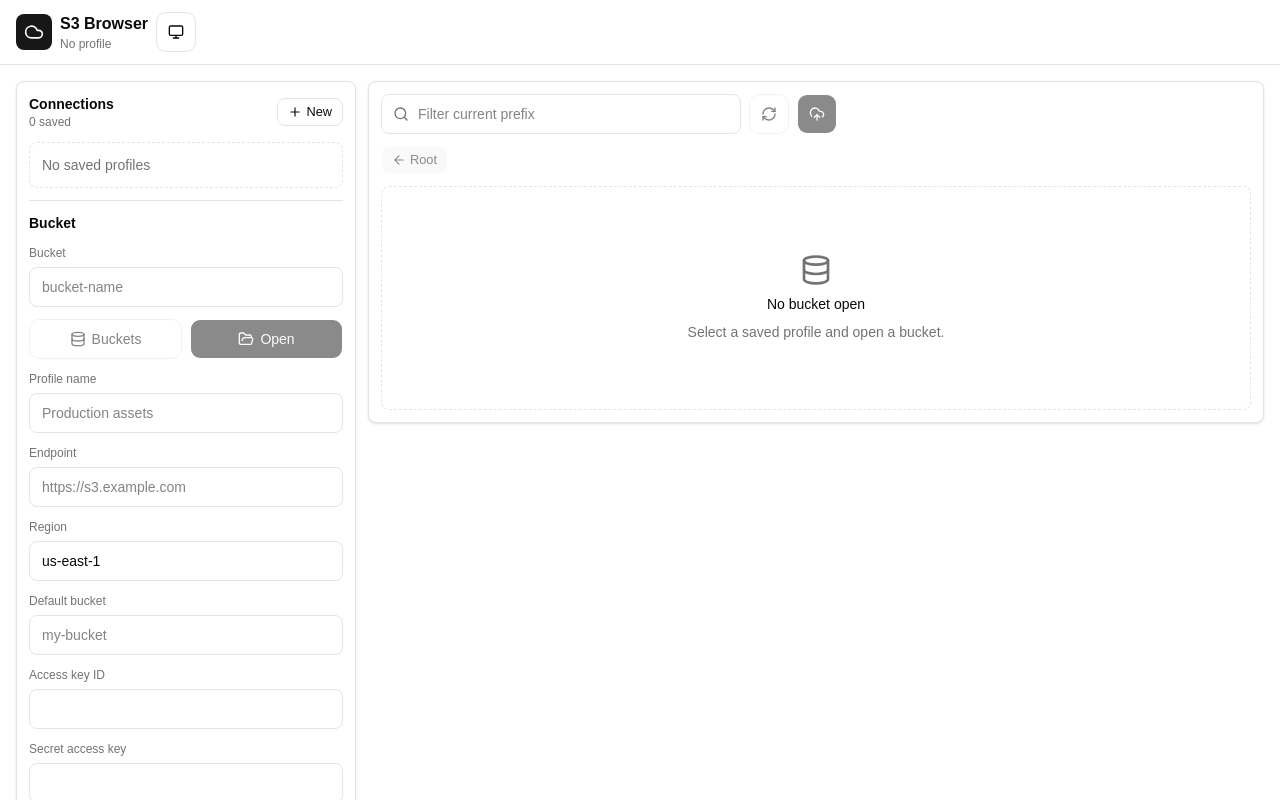
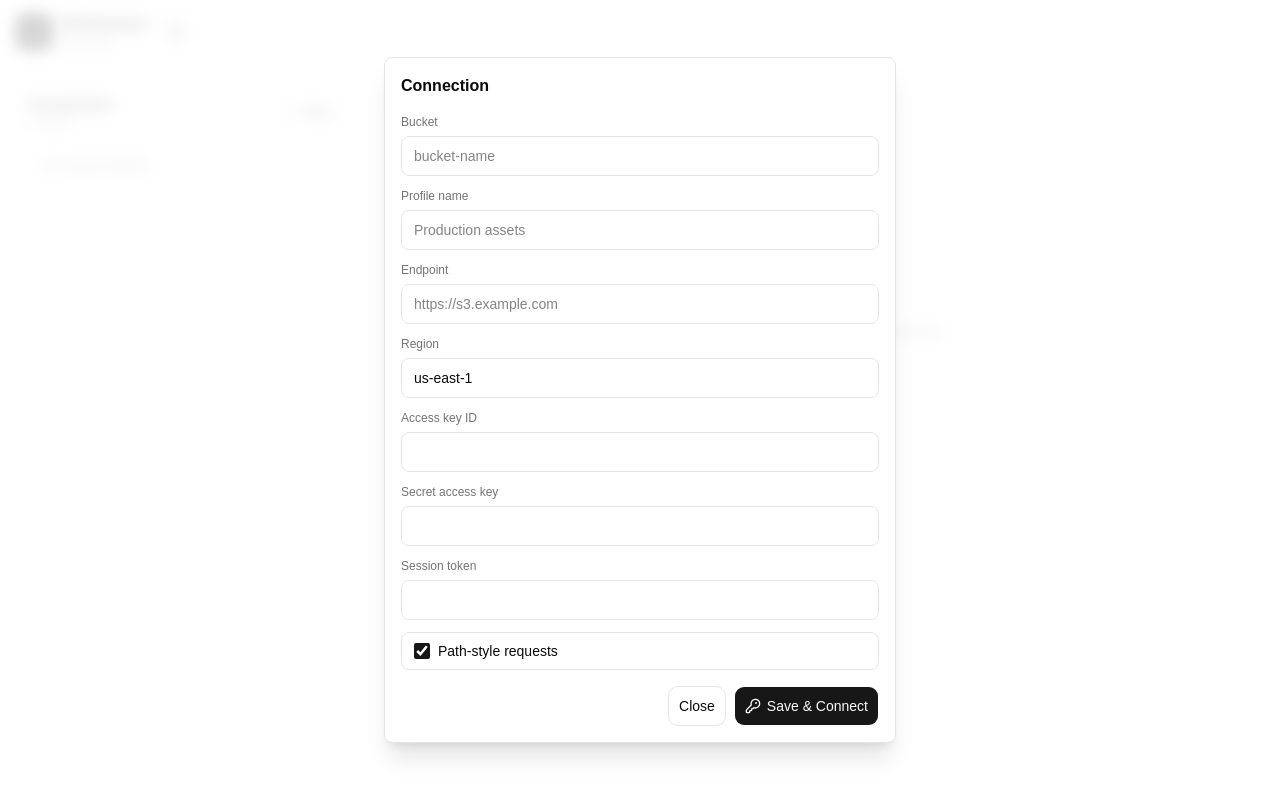
Before and after one commit to dodysat/s3browser, a React (Vite) app: page / in a window 1280 px wide. Shown: the top 800 px of the page. Built offline with nearby package versions, Linux system fonts and the light colour scheme.

Commit message:
feat: implement delete functionality for S3 objects and enhance connection management

```diff
--- a/src/App.tsx
+++ b/src/App.tsx
@@ -27,12 +27,11 @@ import {
 } from "@/lib/profile-storage"
 import {
   createPresignedObjectUrl,
+  deleteObject,
   formatS3Error,
-  listBuckets,
   listObjects,
   uploadObject,
   type BrowserEntry,
-  type BucketSummary,
   type ObjectListingCacheInfo,
 } from "@/lib/s3"
 
@@ -68,7 +67,6 @@ export function App() {
   const [bucketName, setBucketName] = React.useState(
     () => initialProfile?.bucket ?? ""
   )
-  const [buckets, setBuckets] = React.useState<BucketSummary[]>([])
   const [currentPrefix, setCurrentPrefix] = React.useState("")
   const [entries, setEntries] = React.useState<BrowserEntry[]>([])
   const [objectListingCacheInfo, setObjectListingCacheInfo] =
@@ -81,9 +79,12 @@ export function App() {
   const [isProfilePanelOpen, setIsProfilePanelOpen] = React.useState(
     () => profiles.length === 0
   )
-  const [isBucketListLoading, setIsBucketListLoading] = React.useState(false)
+  const [isConnectionEditorOpen, setIsConnectionEditorOpen] = React.useState(
+    () => profiles.length === 0
+  )
   const [isEntryListLoading, setIsEntryListLoading] = React.useState(false)
   const [openingKey, setOpeningKey] = React.useState<string | null>(null)
+  const [deletingKey, setDeletingKey] = React.useState<string | null>(null)
   const [uploadState, setUploadState] = React.useState<UploadState | null>(null)
   const [presignedFallback, setPresignedFallback] = React.useState<{
     name: string
@@ -137,6 +138,27 @@ export function App() {
     }))
   }
 
+  function resetConnectionEditor() {
+    const profile =
+      (editingProfileId
+        ? profiles.find((nextProfile) => nextProfile.id === editingProfileId)
+        : null) ??
+      activeProfile ??
+      profiles.at(0) ??
+      null
+
+    setEditingProfileId(profile?.id ?? null)
+    setProfileForm(profile ? profileToDraft(profile) : createEmptyProfileDraft())
+  }
+
+  function handleConnectionEditorOpenChange(open: boolean) {
+    setIsConnectionEditorOpen(open)
+
+    if (!open) {
+      resetConnectionEditor()
+    }
+  }
+
   function validateDraft() {
     const endpoint = profileForm.endpoint.trim()
 
@@ -156,6 +178,10 @@ export function App() {
 
     if (!profileForm.secretAccessKey) {
       return "Secret access key is required."
+    }
+
+    if (!profileForm.bucket.trim()) {
+      return "Bucket is required."
     }
 
     return null
@@ -194,40 +220,22 @@ export function App() {
   }
 
   function rememberBucket(profileId: string, nextBucketName: string) {
-    const nextProfiles = profiles.map((profile) =>
-      profile.id === profileId ? { ...profile, bucket: nextBucketName } : profile
-    )
+    setProfilesState((currentProfiles) => {
+      const nextProfiles = currentProfiles.map((profile) =>
+        profile.id === profileId
+          ? { ...profile, bucket: nextBucketName }
+          : profile
+      )
 
-    commitProfiles(nextProfiles)
+      saveProfiles(nextProfiles)
+
+      return nextProfiles
+    })
     setProfileForm((currentDraft) =>
       editingProfileId === profileId
         ? { ...currentDraft, bucket: nextBucketName }
         : currentDraft
     )
-  }
-
-  async function refreshBuckets(profile = activeProfile) {
-    if (!profile) {
-      setNotice({ type: "error", text: "Save a profile first." })
-      return
-    }
-
-    setIsBucketListLoading(true)
-    setPresignedFallback(null)
-
-    try {
-      const nextBuckets = await listBuckets(profile)
-      setBuckets(nextBuckets)
-      setNotice(null)
-    } catch (error) {
-      setBuckets([])
-      setNotice({
-        type: "error",
-        text: `Bucket list failed. Direct bucket entry is still available. ${formatS3Error(error)}`,
-      })
-    } finally {
-      setIsBucketListLoading(false)
-    }
   }
 
   const loadEntries = React.useCallback(async function loadEntries({
@@ -394,42 +402,70 @@ export function App() {
       return
     }
 
+    setIsConnectionEditorOpen(false)
     setIsProfilePanelOpen(false)
-    await refreshBuckets(savedProfile)
-
-    if (savedProfile.bucket) {
-      await openBucket(savedProfile.bucket, savedProfile)
-    }
-  }
-
-  function handleSaveProfile() {
-    persistDraft()
+    await openBucket(savedProfile.bucket, savedProfile)
   }
 
   function handleNewProfile() {
     setEditingProfileId(null)
     setProfileForm(createEmptyProfileDraft())
-    setBucketName("")
-    setBuckets([])
+    setNotice(null)
+    setIsConnectionEditorOpen(true)
+  }
+
+  async function handleConnectProfile(profile: S3Profile) {
+    setEditingProfileId(profile.id)
+    setProfileForm(profileToDraft(profile))
+    setActiveProfileId(profile.id)
+    setBucketName(profile.bucket)
     setEntries([])
     setCurrentPrefix("")
     setNextContinuationToken(null)
     setObjectListingCacheInfo(null)
     setNotice(null)
+    setIsConnectionEditorOpen(false)
+    setIsProfilePanelOpen(false)
+    await openBucket(profile.bucket, profile)
   }
 
-  function handleSelectProfile(profile: S3Profile) {
+  function handleEditProfile(profile: S3Profile) {
     setEditingProfileId(profile.id)
     setProfileForm(profileToDraft(profile))
-    setActiveProfileId(profile.id)
-    setBucketName(profile.bucket)
-    setBuckets([])
-    setEntries([])
-    setCurrentPrefix("")
-    setNextContinuationToken(null)
-    setObjectListingCacheInfo(null)
     setNotice(null)
-    setIsProfilePanelOpen(false)
+    setIsConnectionEditorOpen(true)
+  }
+
+  function createDuplicateProfileName(profileName: string) {
+    const baseName = `${profileName} copy`
+
+    if (!profiles.some((profile) => profile.name === baseName)) {
+      return baseName
+    }
+
+    let copyIndex = 2
+    let nextName = `${baseName} ${copyIndex}`
+
+    while (profiles.some((profile) => profile.name === nextName)) {
+      copyIndex += 1
+      nextName = `${baseName} ${copyIndex}`
+    }
+
+    return nextName
+  }
+
+  function handleDuplicateProfile(profile: S3Profile) {
+    const duplicatedProfile = createProfile({
+      ...profileToDraft(profile),
+      name: createDuplicateProfileName(profile.name),
+    })
+    const nextProfiles = [...profiles, duplicatedProfile]
+
+    commitProfiles(nextProfiles)
+    setEditingProfileId(duplicatedProfile.id)
+    setProfileForm(profileToDraft(duplicatedProfile))
+    setNotice(null)
+    setIsConnectionEditorOpen(true)
   }
 
   function handleDeleteProfile(profileId: string) {
@@ -458,12 +494,12 @@ export function App() {
         : createEmptyProfileDraft()
     )
     setBucketName(nextActiveProfile?.bucket ?? "")
-    setBuckets([])
     setEntries([])
     setCurrentPrefix("")
     setNextContinuationToken(null)
     setObjectListingCacheInfo(null)
     setNotice(null)
+    setIsConnectionEditorOpen(false)
   }
 
   async function handleEntryOpen(entry: BrowserEntry) {
@@ -515,6 +551,47 @@ export function App() {
       })
     } finally {
       setOpeningKey(null)
+    }
+  }
+
+  async function handleEntryDelete(entry: BrowserEntry) {
+    if (entry.type !== "object") {
+      return
+    }
+
+    if (!activeProfile || !bucketName) {
+      setNotice({ type: "error", text: "Open a bucket first." })
+      return
+    }
+
+    if (!window.confirm(`Delete "${entry.name}"? This cannot be undone.`)) {
+      return
+    }
+
+    setDeletingKey(entry.key)
+    setPresignedFallback(null)
+
+    try {
+      await deleteObject({
+        profile: activeProfile,
+        bucket: bucketName,
+        key: entry.key,
+      })
+      setNotice(null)
+      await loadEntries({
+        profile: activeProfile,
+        bucket: bucketName,
+        prefix: currentPrefix,
+        append: false,
+        cacheMode: "reload",
+      })
+    } catch (error) {
+      setNotice({
+        type: "error",
+        text: formatS3Error(error),
+      })
+    } finally {
+      setDeletingKey(null)
     }
   }
 
@@ -641,29 +718,24 @@ export function App() {
       <main className="mx-auto grid max-w-7xl gap-3 p-3 sm:p-4 lg:grid-cols-[340px_minmax(0,1fr)] lg:items-start">
         <ConnectionPanel
           isOpen={isProfilePanelOpen}
+          isEditorOpen={isConnectionEditorOpen}
           profiles={profiles}
           activeProfile={activeProfile}
           profileForm={profileForm}
-          bucketName={bucketName}
-          buckets={buckets}
-          isBucketListLoading={isBucketListLoading}
-          isEntryListLoading={isEntryListLoading}
+          isConnectLoading={isEntryListLoading}
           onSubmit={(event) => {
             void handleConnect(event)
           }}
           onClose={() => setIsProfilePanelOpen(false)}
+          onEditorOpenChange={handleConnectionEditorOpenChange}
           onNewProfile={handleNewProfile}
-          onSelectProfile={handleSelectProfile}
+          onConnectProfile={(profile) => {
+            void handleConnectProfile(profile)
+          }}
+          onEditProfile={handleEditProfile}
+          onDuplicateProfile={handleDuplicateProfile}
           onDeleteProfile={handleDeleteProfile}
-          onBucketNameChange={setBucketName}
-          onRefreshBuckets={() => {
-            void refreshBuckets()
-          }}
-          onOpenBucket={() => {
-            void openBucket()
-          }}
           onProfileFormChange={patchProfileForm}
-          onSaveProfile={handleSaveProfile}
         />
 
         <ObjectBrowser
@@ -679,6 +751,7 @@ export function App() {
           uploadState={uploadState}
           uploadPercent={uploadPercent}
           openingKey={openingKey}
+          deletingKey={deletingKey}
           nextContinuationToken={nextContinuationToken}
           isEntryListLoading={isEntryListLoading}
           uploadInputRef={uploadInputRef}
@@ -690,6 +763,9 @@ export function App() {
           onEntryOpen={(entry) => {
             void handleEntryOpen(entry)
           }}
+          onEntryDelete={(entry) => {
+            void handleEntryDelete(entry)
+          }}
           onBreadcrumbOpen={openBreadcrumbPrefix}
           onLoadMore={loadMoreEntries}
         />
--- a/src/components/connection-panel.tsx
+++ b/src/components/connection-panel.tsx
@@ -1,73 +1,71 @@
 import * as React from "react"
 import {
-  Database,
-  FolderOpen,
+  Copy,
   KeyRound,
   LoaderCircle,
+  Pencil,
   Plus,
-  Save,
   Trash2,
   X,
 } from "lucide-react"
 
-import { Field, SelectInput, TextInput } from "@/components/form-controls"
+import { Field, TextInput } from "@/components/form-controls"
 import { Button } from "@/components/ui/button"
+import {
+  Dialog,
+  DialogClose,
+  DialogContent,
+  DialogFooter,
+  DialogHeader,
+  DialogTitle,
+} from "@/components/ui/dialog"
 import type { S3Profile, S3ProfileDraft } from "@/lib/profile-storage"
-import type { BucketSummary } from "@/lib/s3"
 import { cn } from "@/lib/utils"
 
 type ConnectionPanelProps = {
   isOpen: boolean
+  isEditorOpen: boolean
   profiles: S3Profile[]
   activeProfile: S3Profile | null
   profileForm: S3ProfileDraft
-  bucketName: string
-  buckets: BucketSummary[]
-  isBucketListLoading: boolean
-  isEntryListLoading: boolean
+  isConnectLoading: boolean
   onSubmit: React.FormEventHandler<HTMLFormElement>
   onClose: () => void
+  onEditorOpenChange: (open: boolean) => void
   onNewProfile: () => void
-  onSelectProfile: (profile: S3Profile) => void
+  onConnectProfile: (profile: S3Profile) => void
+  onEditProfile: (profile: S3Profile) => void
+  onDuplicateProfile: (profile: S3Profile) => void
   onDeleteProfile: (profileId: string) => void
-  onBucketNameChange: (bucketName: string) => void
-  onRefreshBuckets: () => void
-  onOpenBucket: () => void
   onProfileFormChange: (patch: Partial<S3ProfileDraft>) => void
-  onSaveProfile: () => void
 }
 
 export function ConnectionPanel({
   isOpen,
+  isEditorOpen,
   profiles,
   activeProfile,
   profileForm,
-  bucketName,
-  buckets,
-  isBucketListLoading,
-  isEntryListLoading,
+  isConnectLoading,
   onSubmit,
   onClose,
+  onEditorOpenChange,
   onNewProfile,
-  onSelectProfile,
+  onConnectProfile,
+  onEditProfile,
+  onDuplicateProfile,
   onDeleteProfile,
-  onBucketNameChange,
-  onRefreshBuckets,
-  onOpenBucket,
   onProfileFormChange,
-  onSaveProfile,
 }: ConnectionPanelProps) {
   return (
+    <>
       <aside
         className={cn(
           "fixed inset-0 z-30 min-w-0 bg-background/80 p-3 backdrop-blur-sm lg:static lg:z-auto lg:block lg:bg-transparent lg:p-0 lg:backdrop-blur-none",
           isOpen ? "block" : "hidden"
         )}
       >
-      <form
-        className="mx-auto grid max-h-[calc(100svh-1.5rem)] max-w-md gap-3 overflow-y-auto rounded-[8px] border bg-card p-3 shadow-xl lg:max-h-none lg:max-w-none lg:overflow-visible lg:shadow-sm"
-        onSubmit={onSubmit}
-      >
+        <div className="mx-auto grid max-h-[calc(100svh-1.5rem)] max-w-md gap-3 overflow-y-auto rounded-[8px] border bg-card p-3 shadow-xl lg:max-h-none lg:max-w-none lg:overflow-visible lg:shadow-sm">
           <div className="flex items-center justify-between gap-2">
             <div>
               <h2 className="text-sm font-semibold">Connections</h2>
@@ -106,22 +104,41 @@ export function ConnectionPanel({
                 <div
                   key={profile.id}
                   className={cn(
-                  "grid grid-cols-[minmax(0,1fr)_32px] gap-2 rounded-[8px] border p-2",
-                  profile.id === activeProfile?.id && "border-primary/40 bg-muted"
+                    "grid grid-cols-[minmax(0,1fr)_32px_32px_32px] gap-2 rounded-[8px] border p-2",
+                    profile.id === activeProfile?.id &&
+                      "border-primary/40 bg-muted"
                   )}
                 >
                   <button
                     type="button"
                     className="min-w-0 text-left"
-                  onClick={() => onSelectProfile(profile)}
+                    onClick={() => onConnectProfile(profile)}
                   >
                     <div className="truncate text-sm font-medium">
                       {profile.name}
                     </div>
                     <div className="truncate text-xs text-muted-foreground">
-                    {profile.endpoint}
+                      {profile.bucket}
                     </div>
                   </button>
+                  <Button
+                    type="button"
+                    variant="ghost"
+                    size="icon"
+                    aria-label={`Edit ${profile.name}`}
+                    onClick={() => onEditProfile(profile)}
+                  >
+                    <Pencil />
+                  </Button>
+                  <Button
+                    type="button"
+                    variant="ghost"
+                    size="icon"
+                    aria-label={`Duplicate ${profile.name}`}
+                    onClick={() => onDuplicateProfile(profile)}
+                  >
+                    <Copy />
+                  </Button>
                   <Button
                     type="button"
                     variant="ghost"
@@ -135,74 +152,56 @@ export function ConnectionPanel({
               ))
             )}
           </div>
+        </div>
+      </aside>
 
-        <div className="grid gap-3 border-t pt-3">
-          <h3 className="text-sm font-semibold">Bucket</h3>
+      <ConnectionEditorDialog
+        open={isEditorOpen}
+        profileForm={profileForm}
+        isConnectLoading={isConnectLoading}
+        onOpenChange={onEditorOpenChange}
+        onSubmit={onSubmit}
+        onProfileFormChange={onProfileFormChange}
+      />
+    </>
+  )
+}
 
+function ConnectionEditorDialog({
+  open,
+  profileForm,
+  isConnectLoading,
+  onOpenChange,
+  onSubmit,
+  onProfileFormChange,
+}: {
+  open: boolean
+  profileForm: S3ProfileDraft
+  isConnectLoading: boolean
+  onOpenChange: (open: boolean) => void
+  onSubmit: React.FormEventHandler<HTMLFormElement>
+  onProfileFormChange: (patch: Partial<S3ProfileDraft>) => void
+}) {
+  return (
+    <Dialog open={open} onOpenChange={onOpenChange}>
+      <DialogContent>
+        <form className="grid gap-4" onSubmit={onSubmit}>
+          <DialogHeader>
+            <DialogTitle>Connection</DialogTitle>
+          </DialogHeader>
+
+          <div className="grid gap-3">
             <Field label="Bucket">
               <TextInput
-              value={bucketName}
+                value={profileForm.bucket}
                 placeholder="bucket-name"
-              onChange={(event) => onBucketNameChange(event.target.value)}
+                required
+                onChange={(event) =>
+                  onProfileFormChange({ bucket: event.target.value })
+                }
               />
             </Field>
 
-          <Field
-            label="Loaded buckets"
-            className={cn(buckets.length === 0 && "hidden")}
-          >
-            <SelectInput
-              value={
-                buckets.some((bucket) => bucket.name === bucketName)
-                  ? bucketName
-                  : ""
-              }
-              disabled={buckets.length === 0}
-              onChange={(event) => onBucketNameChange(event.target.value)}
-            >
-              <option value="">
-                {buckets.length === 0 ? "No buckets loaded" : "Select bucket"}
-              </option>
-              {buckets.map((bucket) => (
-                <option key={bucket.name} value={bucket.name}>
-                  {bucket.name}
-                </option>
-              ))}
-            </SelectInput>
-          </Field>
-
-          <div className="grid grid-cols-2 gap-2">
-            <Button
-              type="button"
-              variant="outline"
-              className="h-10"
-              disabled={!activeProfile || isBucketListLoading}
-              onClick={onRefreshBuckets}
-            >
-              {isBucketListLoading ? (
-                <LoaderCircle className="animate-spin" />
-              ) : (
-                <Database />
-              )}
-              Buckets
-            </Button>
-            <Button
-              type="button"
-              className="h-10"
-              disabled={!activeProfile || isEntryListLoading}
-              onClick={onOpenBucket}
-            >
-              {isEntryListLoading ? (
-                <LoaderCircle className="animate-spin" />
-              ) : (
-                <FolderOpen />
-              )}
-              Open
-            </Button>
-          </div>
-        </div>
-
-        <div className="grid gap-3">
             <Field label="Profile name">
               <TextInput
                 value={profileForm.name}
@@ -218,13 +217,13 @@ export function ConnectionPanel({
                 value={profileForm.endpoint}
                 placeholder="https://s3.example.com"
                 inputMode="url"
+                required
                 onChange={(event) =>
                   onProfileFormChange({ endpoint: event.target.value })
                 }
               />
             </Field>
 
-          <div className="grid gap-3 sm:grid-cols-2 lg:grid-cols-1">
             <Field label="Region">
               <TextInput
                 value={profileForm.region}
@@ -235,21 +234,11 @@ export function ConnectionPanel({
               />
             </Field>
 
-            <Field label="Default bucket">
-              <TextInput
-                value={profileForm.bucket}
-                placeholder="my-bucket"
-                onChange={(event) =>
-                  onProfileFormChange({ bucket: event.target.value })
-                }
-              />
-            </Field>
-          </div>
-
             <Field label="Access key ID">
               <TextInput
                 value={profileForm.accessKeyId}
                 autoComplete="off"
+                required
                 onChange={(event) =>
                   onProfileFormChange({ accessKeyId: event.target.value })
                 }
@@ -261,6 +250,7 @@ export function ConnectionPanel({
                 value={profileForm.secretAccessKey}
                 type="password"
                 autoComplete="off"
+                required
                 onChange={(event) =>
                   onProfileFormChange({ secretAccessKey: event.target.value })
                 }
@@ -291,22 +281,23 @@ export function ConnectionPanel({
             </label>
           </div>
 
-        <div className="sticky bottom-0 grid grid-cols-2 gap-2 bg-card pt-1 lg:static lg:bg-transparent lg:pt-0">
-          <Button
-            type="button"
-            variant="outline"
-            className="h-10"
-            onClick={onSaveProfile}
-          >
-            <Save />
-            Save
+          <DialogFooter>
+            <DialogClose asChild>
+              <Button type="button" variant="outline" className="h-10">
+                Close
               </Button>
-          <Button type="submit" className="h-10">
+            </DialogClose>
+            <Button type="submit" className="h-10" disabled={isConnectLoading}>
+              {isConnectLoading ? (
+                <LoaderCircle className="animate-spin" />
+              ) : (
                 <KeyRound />
-            Connect
+              )}
+              Save & Connect
             </Button>
-        </div>
+          </DialogFooter>
         </form>
-    </aside>
+      </DialogContent>
+    </Dialog>
   )
 }
--- /dev/null
+++ b/src/components/ui/dialog.tsx
@@ -0,0 +1,163 @@
+import * as React from "react"
+import { createPortal } from "react-dom"
+
+import { cn } from "@/lib/utils"
+
+type DialogContextValue = {
+  open: boolean
+  onOpenChange: (open: boolean) => void
+}
+
+const DialogContext = React.createContext<DialogContextValue | null>(null)
+
+function useDialogContext() {
+  const context = React.useContext(DialogContext)
+
+  if (!context) {
+    throw new Error("Dialog components must be used inside Dialog")
+  }
+
+  return context
+}
+
+export function Dialog({
+  open,
+  onOpenChange,
+  children,
+}: {
+  open: boolean
+  onOpenChange: (open: boolean) => void
+  children: React.ReactNode
+}) {
+  React.useEffect(() => {
+    if (!open) {
+      return
+    }
+
+    const handleKeyDown = (event: KeyboardEvent) => {
+      if (event.key === "Escape") {
+        onOpenChange(false)
+      }
+    }
+
+    document.addEventListener("keydown", handleKeyDown)
+
+    return () => {
+      document.removeEventListener("keydown", handleKeyDown)
+    }
+  }, [onOpenChange, open])
+
+  return (
+    <DialogContext.Provider value={{ open, onOpenChange }}>
+      {children}
+    </DialogContext.Provider>
+  )
+}
+
+export function DialogContent({
+  className,
+  children,
+}: {
+  className?: string
+  children: React.ReactNode
+}) {
+  const { open, onOpenChange } = useDialogContext()
+
+  if (!open) {
+    return null
+  }
+
+  return createPortal(
+    <div className="fixed inset-0 z-50 grid place-items-end bg-background/80 p-3 backdrop-blur-sm sm:place-items-center">
+      <button
+        type="button"
+        className="absolute inset-0 cursor-default"
+        aria-label="Close dialog"
+        onClick={() => onOpenChange(false)}
+      />
+      <div
+        role="dialog"
+        aria-modal="true"
+        className={cn(
+          "relative z-10 grid max-h-[calc(100svh-1.5rem)] w-full max-w-lg gap-4 overflow-y-auto rounded-[8px] border bg-card p-4 shadow-xl",
+          className
+        )}
+      >
+        {children}
+      </div>
+    </div>,
+    document.body
+  )
+}
+
+export function DialogHeader({
+  className,
+  children,
+}: {
+  className?: string
+  children: React.ReactNode
+}) {
+  return <div className={cn("grid gap-1.5", className)}>{children}</div>
+}
+
+export function DialogTitle({
+  className,
+  children,
+}: {
+  className?: string
+  children: React.ReactNode
+}) {
+  return (
+    <h2 className={cn("text-base font-semibold", className)}>{children}</h2>
+  )
+}
+
+export function DialogDescription({
+  className,
+  children,
+}: {
+  className?: string
+  children: React.ReactNode
+}) {
+  return (
+    <p className={cn("text-sm text-muted-foreground", className)}>{children}</p>
+  )
+}
+
+export function DialogFooter({
+  className,
+  children,
+}: {
+  className?: string
+  children: React.ReactNode
+}) {
+  return (
+    <div className={cn("grid grid-cols-2 gap-2 sm:flex sm:justify-end", className)}>
+      {children}
+    </div>
+  )
+}
+
+export function DialogClose({
+  children,
+  asChild,
+}: {
+  children: React.ReactElement<{ onClick?: React.MouseEventHandler }>
+  asChild?: boolean
+}) {
+  const { onOpenChange } = useDialogContext()
+
+  if (asChild) {
+    return React.cloneElement(children, {
+      onClick: (event: React.MouseEvent) => {
+        children.props.onClick?.(event)
+
+        if (!event.defaultPrevented) {
+          onOpenChange(false)
+        }
+      },
+    })
+  }
+
+  return children
+}
```
Also changed, not shown: src/components/object-browser.tsx (+40 -4 lines), src/lib/s3.ts (+20 -31 lines). Lines whose indentation alone changed are shown as unchanged.
